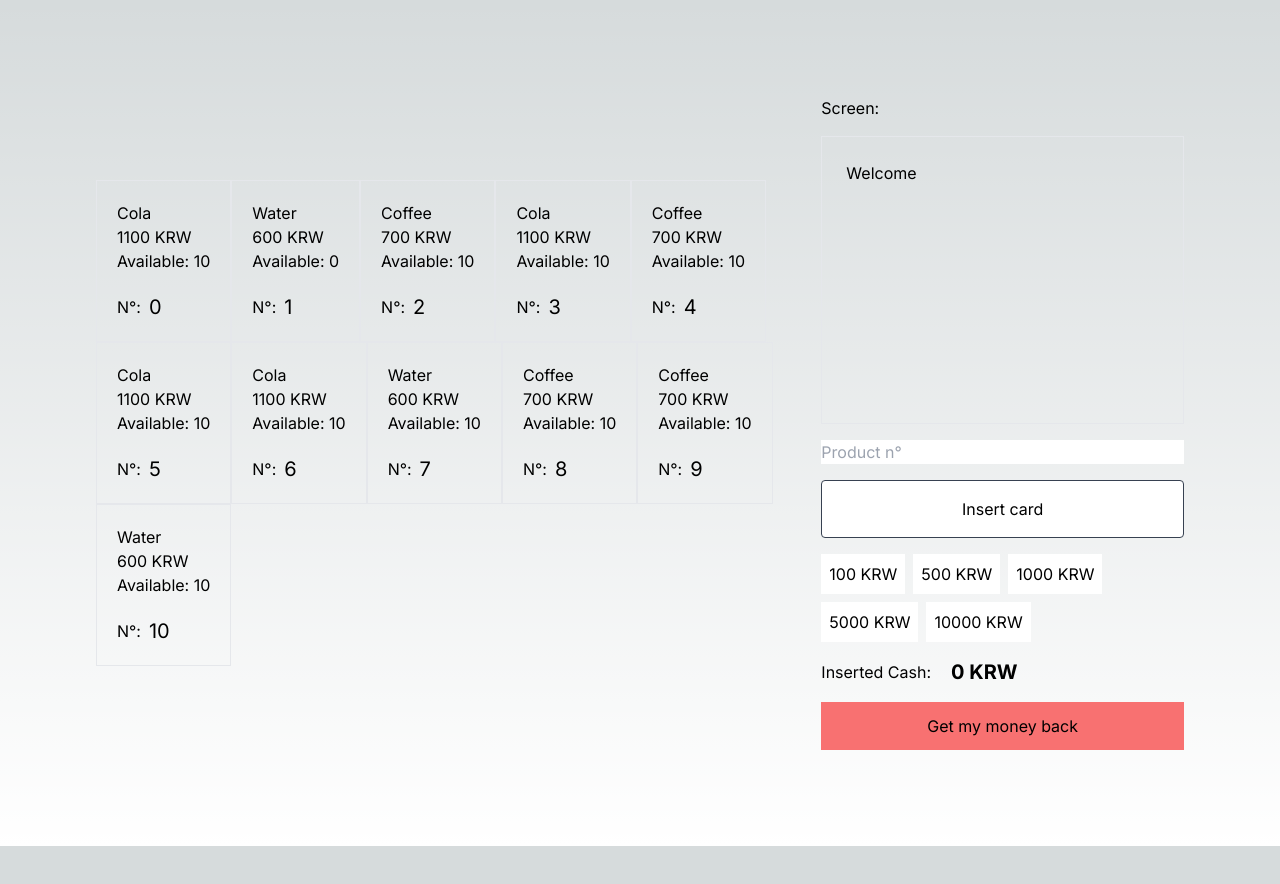
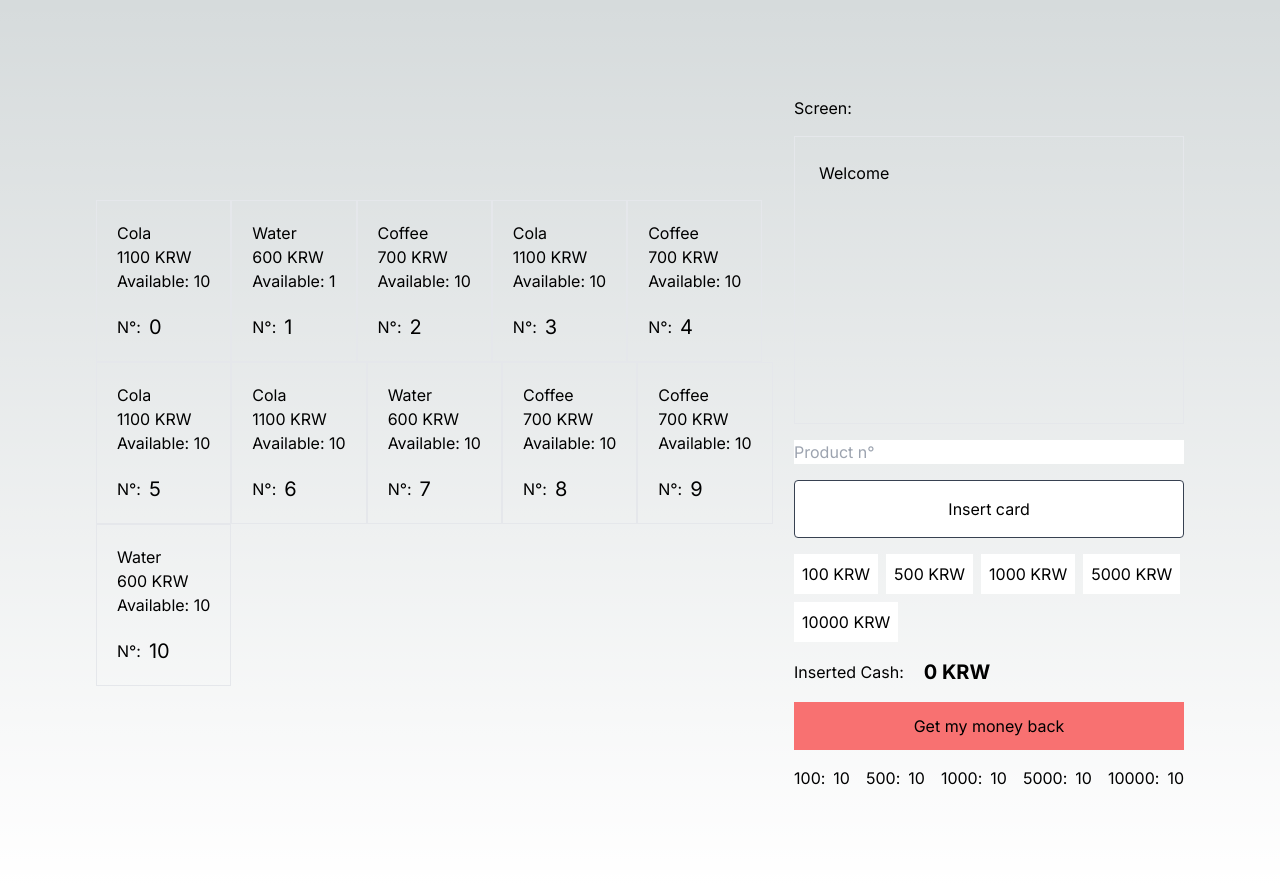
Before and after one commit to Kevin-H2R/vending-machine, a Next.js app: page / in a window 1280 px wide. Before the commit the page ends 846 px from the top, so only its background shows below. Built offline with nearby package versions, Linux system fonts and the light colour scheme.

Commit message:
Finishes handling card payment

```diff
--- a/app/InputSection.tsx
+++ b/app/InputSection.tsx
@@ -10,10 +10,14 @@ const InputSection = () => {
     setCardInserted,
     insertedCash,
     setInsertedCash,
-    products
+    products,
+    setProducts,
+    coinsAvailability,
+    setCoinsAvailability
   } = useMachineContext()
 
   const [errorText, setErrorText] = useState("Welcome")
+  const [processing, setProcessing] = useState(false)
 
   useEffect(() => {
     if (selectedSlot === null) {
@@ -21,28 +25,76 @@ const InputSection = () => {
     }
 
     if (cardInserted) {
-      // next step
       handleCardPayment()
       return
     }
     const diff = products[selectedSlot].price - insertedCash
     if (diff < 0) {
-      handleCashPayment()
+      try {
+        handleCashPayment()
+      } catch (error) {
+
+      }
       return
     }
     setErrorText(`Insert card or ${diff} KRW more`)
 
   }, [cardInserted, insertedCash, selectedSlot, products])
 
+  useEffect(() => {
+    if (processing) {
+      setErrorText("Processing...")
+    }
+  }, [processing])
+
 
   const handleCardPayment = () => {
+    if (!selectedSlot) return
+    setProcessing(true)
     // simulating asking confirmation to the bank with 1sec timeout
     setTimeout(() => {
-
-    }, 1000);
+      setProcessing(false)
+      setProducts(products.map((product, index) => {
+        if (index !== selectedSlot) return product
+        product.quantity -= 1
+        return product
+      }))
+      setSelectedSlot(null)
+      setCardInserted(false)
+      setErrorText("Payment accepted, thank you")
+    }, 3000);
   }
 
   const handleCashPayment = () => {
+    if (!selectedSlot) return
+    setProcessing(true)
+    let diff = insertedCash - products[selectedSlot].price
+    // First intuiton was to use DP, but it is actually overkill in that situation
+    // regarding korean won bills and coins values. Greedy algo will work fine.
+    const coins = [10000, 5000, 1000, 500, 100]
+    const usedCoins = []
+    const availabities = {...coinsAvailability}
+    let found = false
+    while (diff > 0) {
+      console.log(diff)
+      found = false
+      for (let i = 0; i < coins.length; ++i) {
+        console.log(availabities[coins[i]])
+        if (coins[i] <= diff && availabities[coins[i]] > 0) {
+          usedCoins.push(coins[i])
+          --availabities[coins[i]]
+          diff -= coins[i]
+          found = true
+          break
+        }
+      }
+      if (!found) {
+        throw new Error("Impossible to give cash back");
+      }
+    }
+    setCoinsAvailability(availabities)
+    // TODO: add customers coins to the machine availabilities
+    setProcessing(false)
 
   }
 
@@ -51,12 +103,14 @@ const InputSection = () => {
     try {
       if (!value) {
         setErrorText("Welcome")
+        setSelectedSlot(null)
         return
       }
       const number = Number.parseInt(value)
       if (number < products.length && number >= 0) {
         if (products[number].quantity < 1) {
           setErrorText("This product is not available anymore")
+          setSelectedSlot(null)
           return
         }
         setSelectedSlot(number)
@@ -76,24 +130,39 @@ const InputSection = () => {
         {errorText}
       </div>
       <input type="number" placeholder="Product n°" className="text-black"
-        onChange={onNumeroChange}
+        onChange={onNumeroChange} readOnly={processing} value={selectedSlot ?? ''}
         />
+
       <button className={`py-4 px-2 border rounded
-        ${cardInserted ? 'bg-gray-300 border-gray-400 text-gray-600' :
+        ${(cardInserted || processing) ? 'bg-gray-300 border-gray-400 text-gray-600' :
          'bg-white border-gray-700 text-black hover:bg-gray-100'}`}
-         onClick={() => setCardInserted(!cardInserted)}>
+         onClick={() => {
+          if (processing) return
+          setCardInserted(!cardInserted)
+          }}>
           { cardInserted ? 'Remove ' : 'Insert ' }card
       </button>
-      <div className="flex flex-wrap gap-2">
+
+      {!processing && <div className="flex flex-wrap gap-2">
         {[100, 500, 1000, 5000, 10000].map(amount => <CashButton key={'cash_' + amount} amount={amount}/>)}
-      </div>
+      </div>}
+
       <div className="flex items-center">
         <span>Inserted Cash:</span>
         <div className="text-xl font-bold ml-5">{insertedCash} KRW</div>
       </div>
-      <button className="bg-red-400 p-3" onClick={() => setInsertedCash(0)}>
+      <button className="bg-red-400 p-3" onClick={() => {
+        if (processing) return
+        setInsertedCash(0)
+        }}>
         Get my money back
       </button>
+      <div className="flex gap-4">{Object.keys(coinsAvailability).map((coin) => <div
+        key={'coin_' + coin}
+        className="flex"
+      >
+        <span>{coin}</span>:<span className="ml-2">{coinsAvailability[Number.parseInt(coin)]}</span>
+      </div>)}</div>
     </div>
 }
 
--- a/utils/MachineContext.tsx
+++ b/utils/MachineContext.tsx
@@ -9,6 +9,9 @@ type MachineContextProps = {
   setSelectedSlot: (numero: number | null) => void
   setInsertedCash: (value: number) => void
   products: ProductSlot[]
+  setProducts: (products: ProductSlot[]) => void
+  coinsAvailability: {[key: number]: number}
+  setCoinsAvailability: (availabities: {[key: number]: number}) => void
 }
 
 const MachineContext = createContext<MachineContextProps | undefined>(undefined)
@@ -17,11 +20,18 @@ const MachineProvider = ({children}: {children: ReactNode}) => {
   const [selectedSlot, setSelectedSlot] = useState<number | null>(null)
   const [cardInserted, setCardInserted] = useState<boolean>(false)
   const [insertedCash, setInsertedCash] = useState<number>(0)
+  const [coinsAvailability, setCoinsAvailability] = useState<{[key: number]: number}>({
+    100: 10,
+    500: 10,
+    1000: 10,
+    5000: 10,
+    10000: 10
+  })
 
   // I hard-coded those, fetching it from a DB would be preferable
   const productList: ProductSlot[] = [
     {name: 'Cola', price: 1100, quantity: 10},
-    {name: 'Water', price: 600, quantity: 0},
+    {name: 'Water', price: 600, quantity: 1},
     {name: 'Coffee', price: 700, quantity: 10},
     {name: 'Cola', price: 1100, quantity: 10},
     {name: 'Coffee', price: 700, quantity: 10},
@@ -33,11 +43,13 @@ const MachineProvider = ({children}: {children: ReactNode}) => {
     {name: 'Water', price: 600, quantity: 10},
   ]
 
-  const [products] = useState(productList)
+
+  const [products, setProducts] = useState(productList)
   return <MachineContext.Provider value={{
     selectedSlot, cardInserted, insertedCash,
     setCardInserted, setSelectedSlot, setInsertedCash,
-    products
+    products, setProducts,
+    coinsAvailability, setCoinsAvailability
   }}>
     {children}
   </MachineContext.Provider>
```
